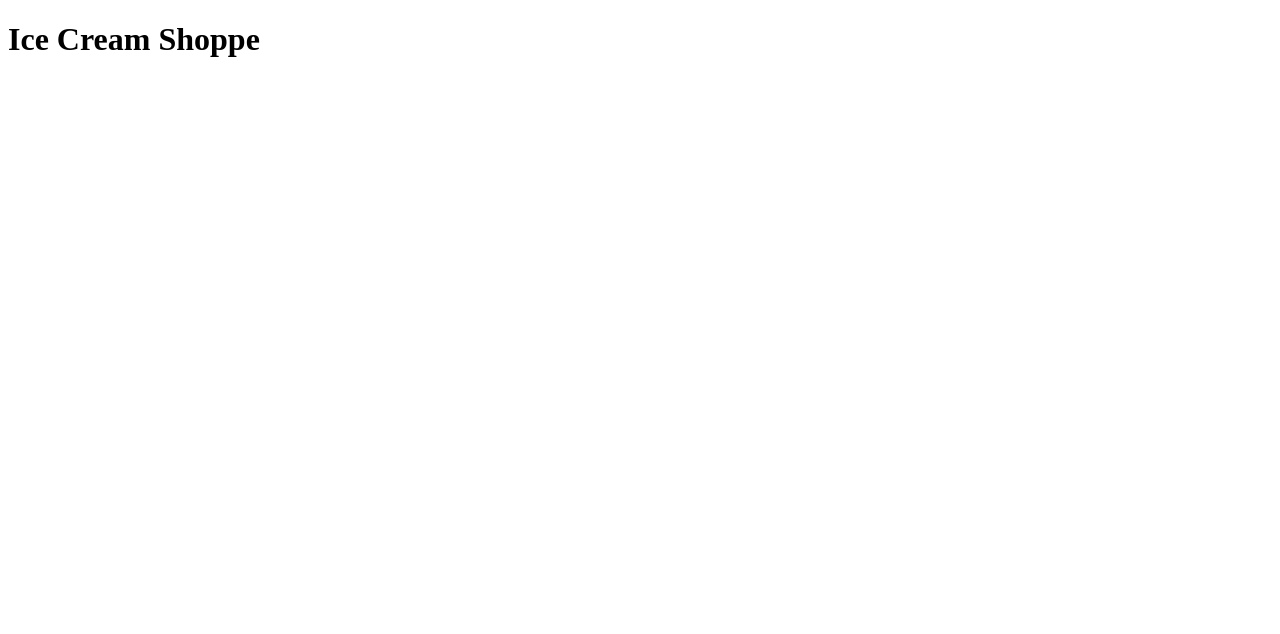
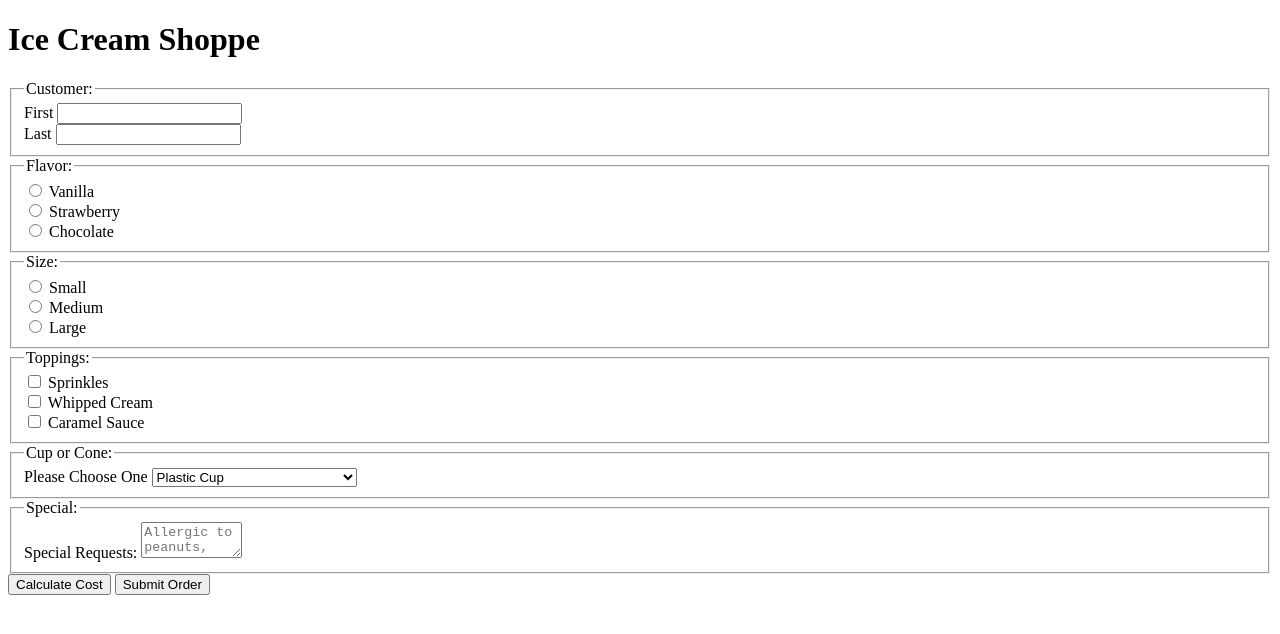
Before and after one commit to elicain539/inputTypes, a plain HTML site: page index.html in a window 1280 px wide. Drawn offline with Linux system fonts and the light colour scheme.

Commit message:
initial commit

```diff
--- a/index.html
+++ b/index.html
@@ -8,6 +8,93 @@
 <div class="container">
     <div class="content">
         <h1>Ice Cream Shoppe</h1>
+        <form>
+            <fieldset>
+                <legend>Customer:</legend>
+            <div class="row">
+                <div>
+                    <label for="firstname">First</label>
+                    <input id="firstname" name="first_name" type="text">
+                </div>
+                <div>
+                    <label for="lastname">Last</label>
+                    <input id="lastname" name="last_name" type="text">
+                </div>
+            </div>
+            </fieldset>
+            <div class="row">
+                <fieldset>
+                    <legend>Flavor:</legend>
+                    <div>
+                        <input type="radio" id="vanilla" name="icecream">
+                        <label for="vanilla">Vanilla</label>
+                    </div>
+                    <div>
+                        <input type="radio" id="strawberry" name="icecream">
+                        <label for="strawberry">Strawberry</label>
+                    </div>
+                    <div>
+                        <input type="radio" id="chocolate" name="icecream">
+                        <label for="chocolate">Chocolate</label>
+                    </div>
+                </fieldset>
+            </div>
+            <div class="row">
+                <fieldset>
+                    <legend>Size:</legend>
+                    <div>
+                        <input type="radio" id="small" name="size">
+                        <label for="small">Small</label>
+                    </div>
+                    <div>
+                        <input type="radio" id="medium" name="size">
+                        <label for="medium">Medium</label>
+                    </div>
+                    <div>
+                        <input type="radio" id="large"name="size">
+                        <label for="large">Large</label>
+                    </div>
+                </fieldset>
+            </div>
+            <div>
+                <fieldset>
+                    <legend>Toppings:</legend>
+                    <div>
+                        <input type="checkbox" id="sprinkles" name="sprinkles" value="sprinkles">
+                        <label for="sprinkles">Sprinkles</label>
+                    </div>
+                    <div>
+                        <input type="checkbox" id="whippedCream" name="whippedCream" value="whippedCream">
+                        <label for="whippedCream">Whipped Cream</label>
+                    </div>
+                    <div>
+                        <input type="checkbox" id="caramel" name="caramel" value="caramel">
+                        <label for="caramel">Caramel Sauce</label>
+                    </div>
+                </fieldset>
+            </div>
+            <div>
+                <fieldset>
+                    <legend>Cup or Cone:</legend>
+                    <label for="container">Please Choose One</label>
+                    <select name="container" id="container">
+                        <option value="cup">Plastic Cup</option>
+                        <option value="sugar">Sugar Cone</option>
+                        <option value="waffle">Waffle Cone</option>
+                        <option value="dippedWaffle">Chocolate Dipped Waffle Cone</option>
+                    </select>
+                </fieldset>
+            </div>
+            <div>
+                <fieldset>
+                    <legend>Special:</legend>
+                    <label for="SpecialRequests">Special Requests:</label>
+                    <textarea id="SpecialRequests" name="SpecialRequests" row="4" cols="10" placeholder="Allergic to peanuts, substitutions, etc."></textarea>
+                </fieldset>
+            </div>
+            <button type="button" onclick="alert('Free today for our Grand Opening!')">Calculate Cost</button>
+            <button type="submit">Submit Order</button>
+        </form>
     </div>
 </div>
 
```
